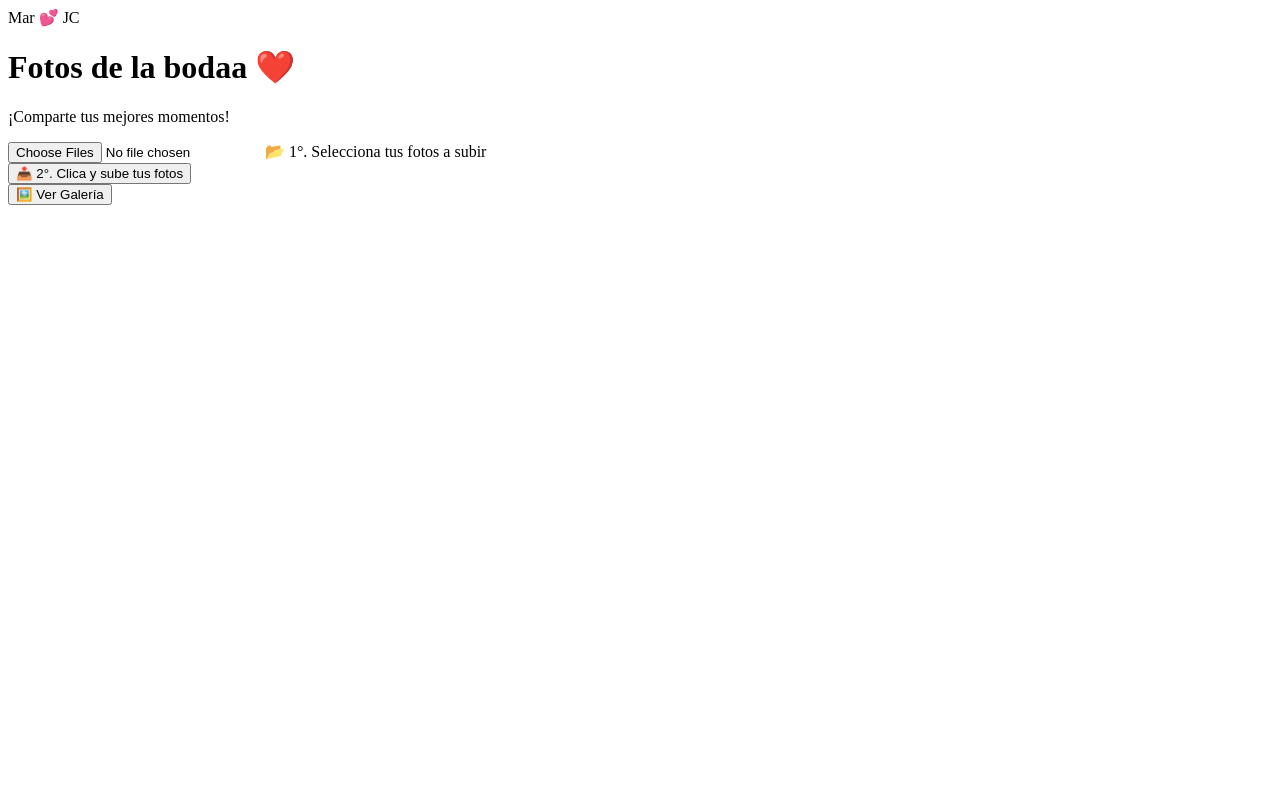
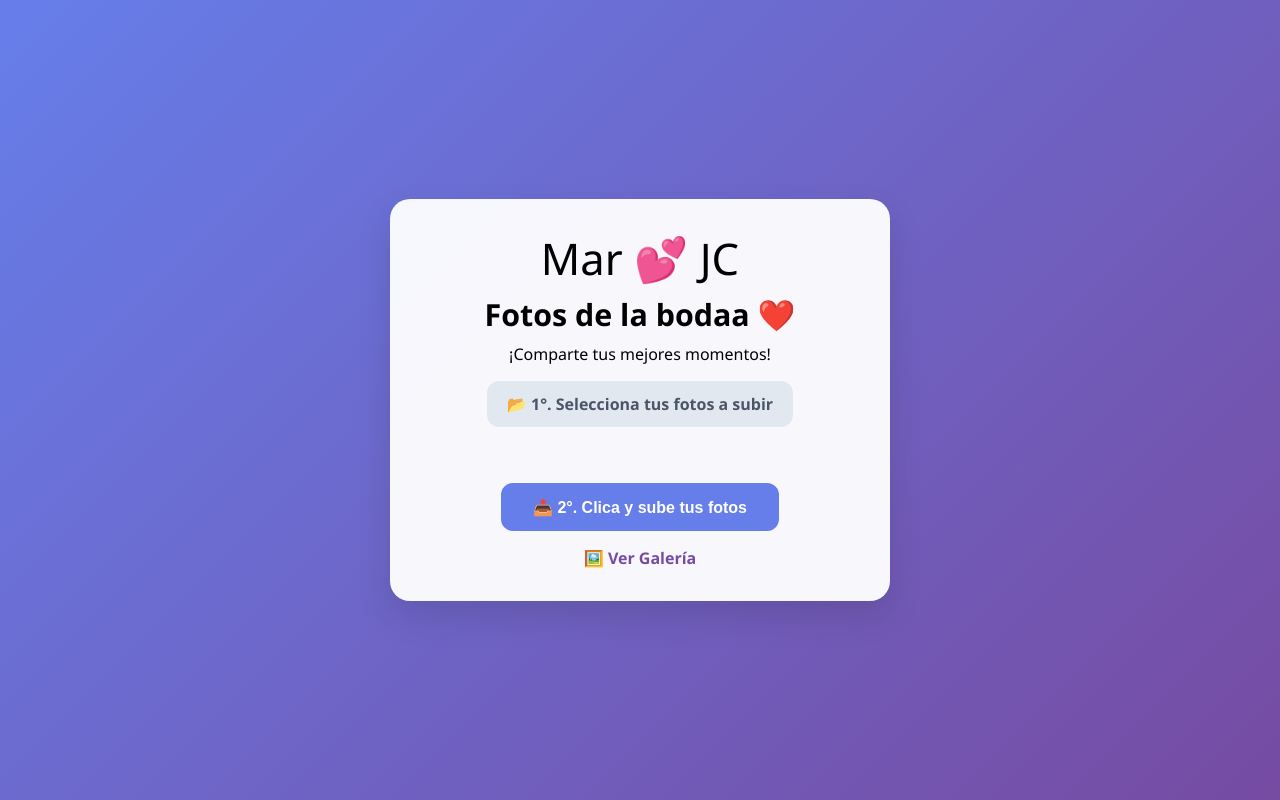
Before and after one commit to Nanrehr/fotos-boda, a Flask app: page / in a window 1280 px wide. Run offline with Flask 3, Linux system fonts and the light colour scheme.

Commit message:
Actualizar upload.html

```diff
--- a/templates/upload.html
+++ b/templates/upload.html
@@ -4,7 +4,78 @@
   <meta charset="UTF-8" />
   <meta name="viewport" content="width=device-width, initial-scale=1.0" />
   <title>📷 Subir Fotos – Boda Mar & Juan Carlos</title>
-  <!-- TU ESTILO AQUÍ (ya lo pusiste bien) -->
+
+  <style>
+    *{margin:0;padding:0;box-sizing:border-box}
+    body{
+      font-family:'Segoe UI',sans-serif;
+      background:linear-gradient(135deg,#667eea 0%,#764ba2 100%);
+      min-height:100vh;
+      display:flex;
+      justify-content:center;
+      align-items:center;
+      padding:1.5rem
+    }
+    .card{
+      background:rgba(255,255,255,.95);
+      padding:2rem;
+      border-radius:20px;
+      width:100%;
+      max-width:500px;
+      text-align:center;
+      box-shadow:0 15px 35px rgba(0,0,0,.12)
+    }
+    h1{font-size:1.9rem;margin:.5rem 0}
+    .heart{font-size:2.5rem;animation:beat 2s infinite both}
+    @keyframes beat{0%,100%{transform:scale(1)}50%{transform:scale(1.1)}}
+    .file-input{display:none}
+    .file-label{
+      display:inline-block;
+      margin:1rem 0;
+      padding:.75rem 1.25rem;
+      border-radius:12px;
+      background:#e2e8f0;
+      color:#4a5568;
+      font-weight:600;
+      cursor:pointer;
+      transition:.3s
+    }
+    .file-label:hover{background:#cbd5e0}
+    button{
+      background:#667eea;
+      color:#fff;
+      border:none;
+      padding:.9rem 2rem;
+      border-radius:12px;
+      font-size:1rem;
+      font-weight:600;
+      cursor:pointer
+    }
+    .preview{
+      display:grid;
+      grid-template-columns:repeat(auto-fill,minmax(80px,1fr));
+      gap:.5rem;
+      margin:1rem 0 1.5rem;
+      max-height:200px;
+      overflow-y:auto
+    }
+    .preview img{
+      width:100%;
+      height:80px;
+      object-fit:cover;
+      border-radius:8px;
+      box-shadow:0 2px 8px rgba(0,0,0,.1);
+      animation:fade .4s both
+    }
+    @keyframes fade{from{opacity:0;transform:scale(.8)}to{opacity:1}}
+    a{
+      display:block;
+      margin-top:1rem;
+      color:#764ba2;
+      text-decoration:none;
+      font-weight:600
+    }
+  </style>
 </head>
 <body>
   <div class="card">
@@ -19,19 +90,20 @@
       <button type="submit">📤 2°. Clica y sube tus fotos</button>
     </form>
 
-    <a href="/gallery"><button>🖼️ Ver Galería</button></a>
+    <a href="/gallery">🖼️ Ver Galería</a>
   </div>
 
   <script>
     const input  = document.getElementById('fotos');
     const preview= document.getElementById('preview');
+
     input.addEventListener('change',()=>{
       preview.innerHTML='';
       [...input.files].forEach(f=>{
         if(!f.type.startsWith('image/')) return;
-        const img = document.createElement('img');
-        img.src = URL.createObjectURL(f);
-        img.onload = () => URL.revokeObjectURL(img.src);
+        const img=document.createElement('img');
+        img.src=URL.createObjectURL(f);
+        img.onload=()=>URL.revokeObjectURL(img.src);
         preview.appendChild(img);
       });
     });
```
